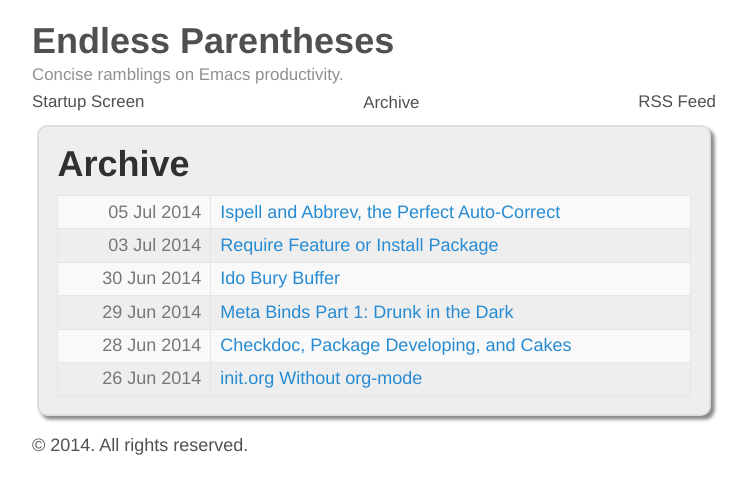
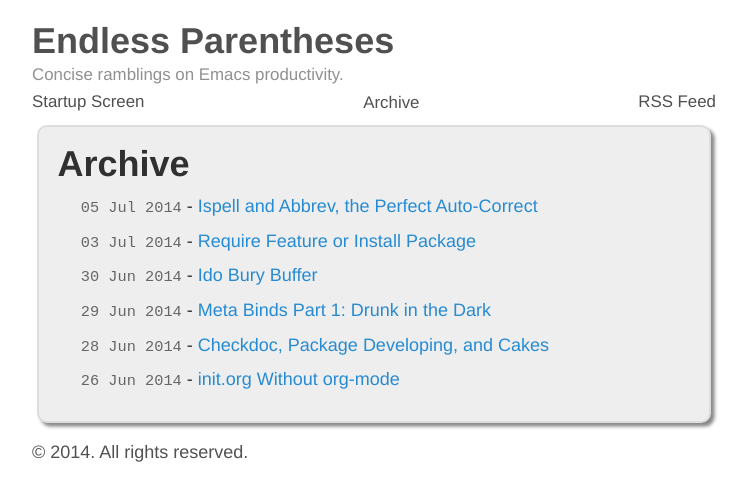
Before and after one commit to Malabarba/EndlessParentheses, a Jekyll site: the page built from archive.md, in a window 1280 px wide. Shown: the top 501 px of the page, without its empty margins (266-1014 px from the left). Built offline with Jekyll 4.4.1, drawn with Linux system fonts in a browser that asks for light colours; Markdown is read by kramdown in place of the engine named in the settings.

Commit message:
CSS: Better mobile archive

```diff
--- a/archive.md
+++ b/archive.md
@@ -3,9 +3,10 @@
 title: Archive
 ---
 
-<table class="archive">
+<ul class="archive">
 {% for post in site.posts %}
-<tr><td class="archive-date">{{ post.date | date_to_string }}</td>
-  <td><a href="{{ post.url }}">{{ post.title }}</a></td></tr>
+<li><span class="archive-date">{{ post.date | date_to_string }}</span>
+  - <a href="{{ post.url }}">{{ post.title }}</a>
+</li>
 {% endfor %}
-</table>
+</ul>
--- a/public/css/endless.css
+++ b/public/css/endless.css
@@ -444,9 +444,24 @@
 }
 
 /* Archive */
+ul.archive {
+    list-style: none;
+    padding-left: 3em;
+}
+.archive li {
+    padding-bottom: .6em;
+}
 .archive-date {
-    color: #777777;
-    text-align: right;
+    margin-left: -2em;
+    font-size: 85%;
+    font-family: "Courier New", Menlo, Monaco, monospace;
+    color: #666666;
+}
+
+@media (max-width: 30em) {
+    ul.archive {
+        padding-left: 2em;
+    }
 }
 
 /*
```
